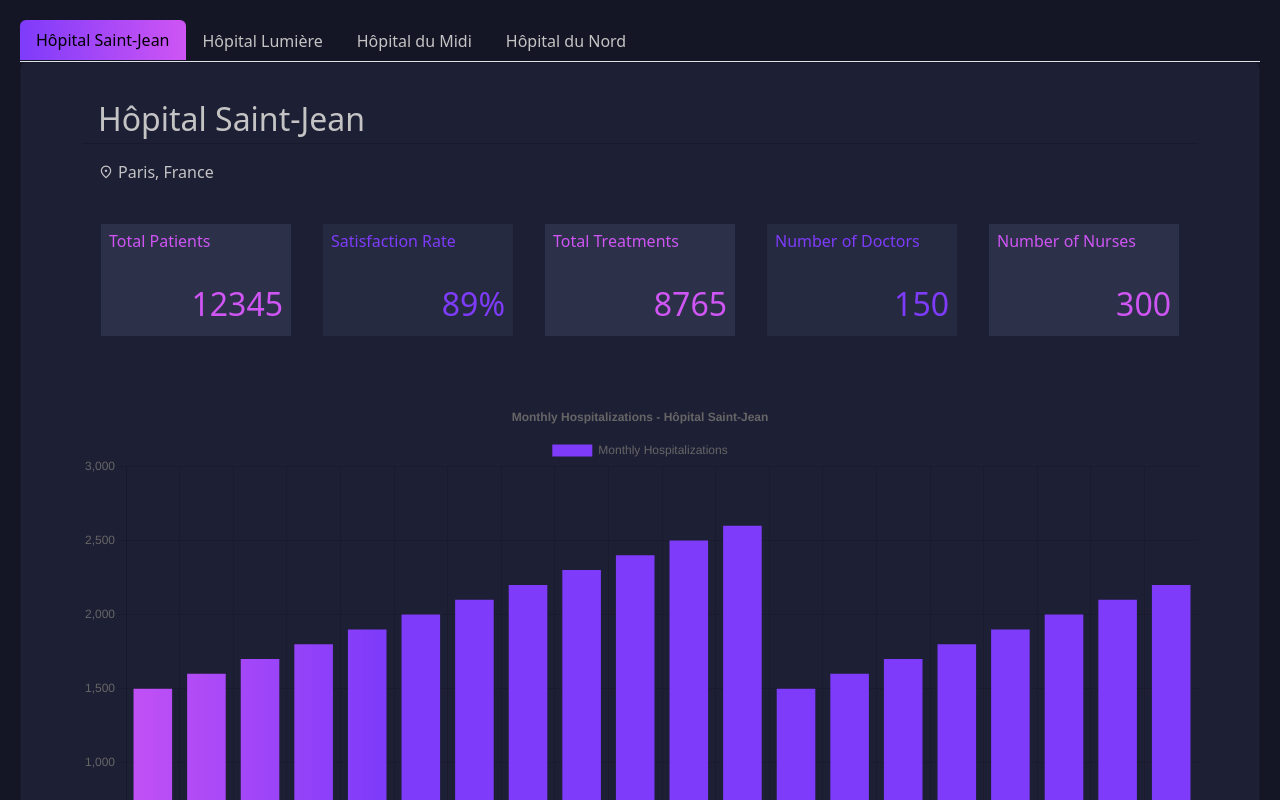
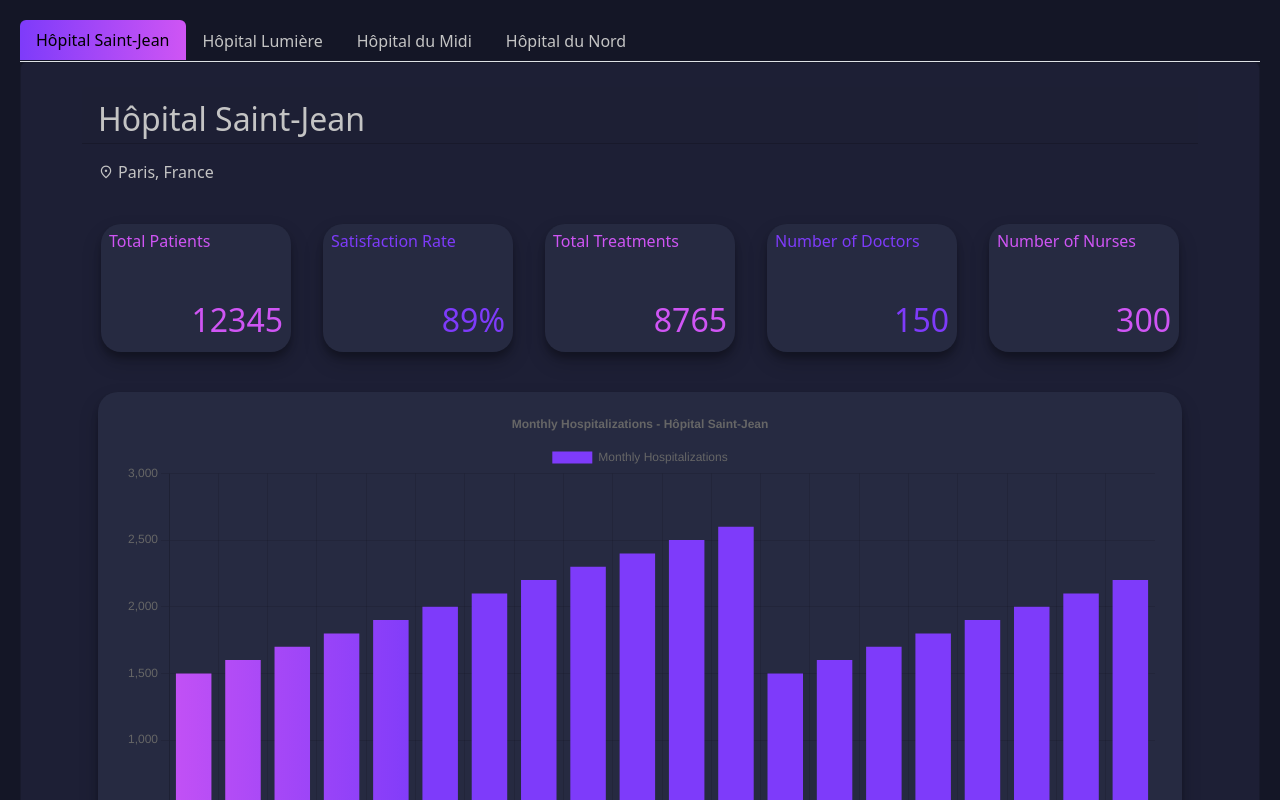
Before and after one commit to imdounia/hospitals-dashboard, a Vue app: page / in a window 1280 px wide. Shown: the top 800 px of the page. Built offline with nearby package versions, Linux system fonts and the light colour scheme.

Commit message:
update ui

```diff
--- a/src/assets/styles.css
+++ b/src/assets/styles.css
@@ -5,6 +5,7 @@
   --primary-color: #CF55F4;
   --secondary-color: #7E3BFA;
   --gradient-color: linear-gradient(to left, var(--primary-color), var(--secondary-color));
+  --gradient-color-transparent: linear-gradient(to left,  rgba(var(--primary-color), 0.5),  rgba(var(--secondary-color), 0.5));
   --text-color: #C4C4C4;
   --font-size-base: 16px;
   --spacing: 8px;
--- a/src/components/Hospitals.vue
+++ b/src/components/Hospitals.vue
@@ -50,12 +50,13 @@
           </div>
 
 
-        </div>
-
-        <div class="container my-4">
+        <div class="custom-container my-4 mx-3">
+        <div class="container">
             <canvas :id="'hospitalChart-' + index"></canvas>
           </div>
+</div>
 
+</div>
         </div>
       </div>
     </div>
@@ -152,20 +153,35 @@ export default {
   color: var(--text-color);
 }
 
+.custom-container{
+  background-color: var(--dark-blue);
+  border-radius: 20px;
+  padding: 15px;
+  box-shadow: rgba(0, 0, 0, 0.19) 0px 10px 20px, rgba(0, 0, 0, 0.23) 0px 6px 6px;
+  transition: transform 0.3s ease-in-out;
+}
+.custom-container:hover {
+  transform: scale(1.02); /* Slight scaling on hover */
+}
+
 .hospital-overview {
-
-  height: 7rem;
+  background-color: var(--dark-blue);
+  height: 8rem;
+  border-radius: 20px;
+  box-shadow: rgba(0, 0, 0, 0.19) 0px 10px 20px, rgba(0, 0, 0, 0.23) 0px 6px 6px;
+  transition: transform 0.3s ease-in-out;
   /* padding: 20px;
   border: 1px solid #ccc; */
+}
+.hospital-overview:hover {
+  transform: scale(1.03); /* Slight scaling on hover */
 }
 
 .hospital-overview:nth-child(odd) {
   color: var(--primary-color);
-  background-color: #2C3048;
 }
 .hospital-overview:nth-child(even) {
   color: var(--secondary-color);
-  background-color: var(--dark-blue);
 }
 
 /* .card-title {
```
